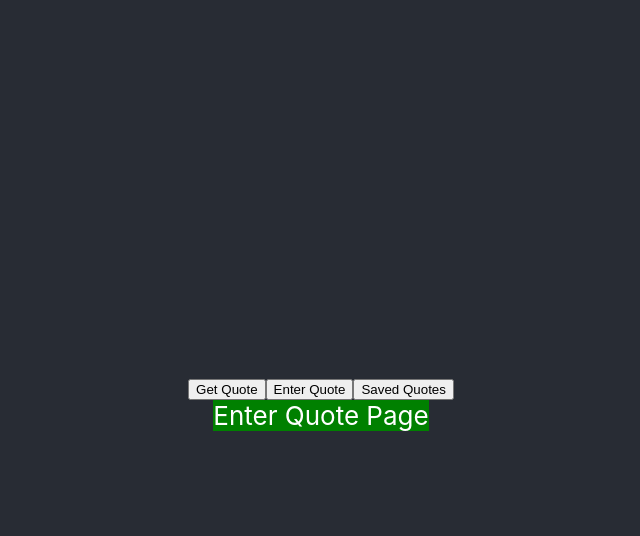
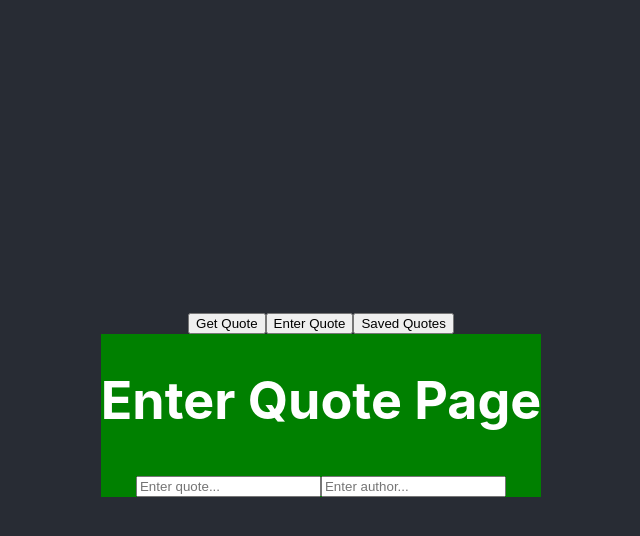
Before and after one commit to bubble-bros/quipy, a React (Create React App) app: page / in a window 1280 px wide. Both pictures are taken after a click on the button "Enter Quote". Shown: the top 536 px of the page, without its empty margins (319-959 px from the left). Built offline with nearby package versions, Linux system fonts and the light colour scheme; no server answers.

Commit message:
added enter and saved quote code

```diff
--- a/src/App.js
+++ b/src/App.js
@@ -11,15 +11,21 @@ function App() {
 
   const [pageIndex, setPageIndex] = useState(0);
 
+  const [savedQuotes, setSavedQuotes] = useState([{text: 'wassup', author: 'me'},{text: 'sheeeee', author: 'phil'}])
+
+  const saveQuote = (newQuote) => {
+    setSavedQuotes([...savedQuotes, newQuote]);
+  }
+
   return (
     <div className="App">
       <header className="App-header">
         <Navigation setPageIndex={setPageIndex}/>
         {(pageIndex === 0) ?
-        <GetQuotePage/> :
+        <GetQuotePage saveQuote={saveQuote}/> :
         (pageIndex === 1) ?
-        <EnterQuotePage/> :
-        <SavedQuotesPage/>
+        <EnterQuotePage saveQuote={saveQuote}/> :
+        <SavedQuotesPage savedQuotes={savedQuotes}/>
         }
       </header>
     </div>
--- a/src/components/EnterQuotePage.js
+++ b/src/components/EnterQuotePage.js
@@ -1,7 +1,21 @@
-import React from 'react';
+import React, {useState} from 'react';
 
 export default () =>{
+
+    const [enteredQuote, setEnteredQuote ] = useState('');
+    const [enteredAuthor, setEnteredAuthor ] = useState('');
+
+    const handleChange = (event) => {
+        setEnteredQuote(event.target.value);
+    }
+
     return(
-    <div style={{background:'green'}}>Enter Quote Page</div>
+    <div style={{background:'green'}}>
+
+        <h1>Enter Quote Page</h1>
+        <input placeholder='Enter quote...' onChange={event => handleChange(event)}/>
+        <input placeholder='Enter author...' onChange={event => handleChange(event)}/>
+
+        </div>
 )
 }
--- a/src/components/GetQuotePage.js
+++ b/src/components/GetQuotePage.js
@@ -1,7 +1,7 @@
 import React, {useState, useEffect} from 'react';
 import axios from 'axios'
 
-export default () =>{
+export default (props) =>{
 
     const [quote , setQuote ] = useState('to be or not to be');
     const [author , setAuthor ] = useState('me');
@@ -29,11 +29,9 @@ export default () =>{
         <h1>Get Quote Page</h1>
         <p>{quote}</p>
         <p>-- {author}</p>
-        <button onClick={getQuote}>Save Quote!</button>
+        <button onClick={() => props.saveQuote({text: quote, author: author})}>Save Quote!</button>
         <br/>
         <button onClick={getQuote}>More Quotes!</button>
         </div>
-
-
 )
 }
--- a/src/components/SavedQuotesPage.js
+++ b/src/components/SavedQuotesPage.js
@@ -1,7 +1,21 @@
 import React from 'react';
 
-export default () =>{
+export default (props) =>{
     return(
-    <div style={{background:'purple'}}>Saved Quotes Page</div>
+
+    <div style={{background:'purple'}}>
+        <h1>Saved Quotes Page</h1>
+        {/* could use foreach but this is an efficient way to create codeblocks with inputted quotes */}
+        {props.savedQuotes.map(quote => (
+             <div style={{background: 'lightgrey', margin:'10px'}}>
+                <p>{quote.text}</p>
+                <p>-- {quote.author}</p>
+             </div>
+        ))}
+
+
+
+    </div>
+
 )
 }
```
